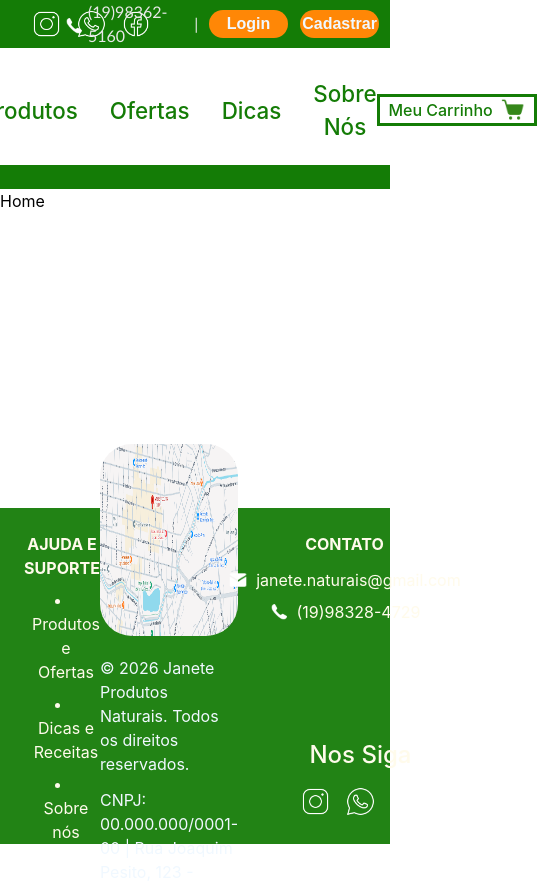
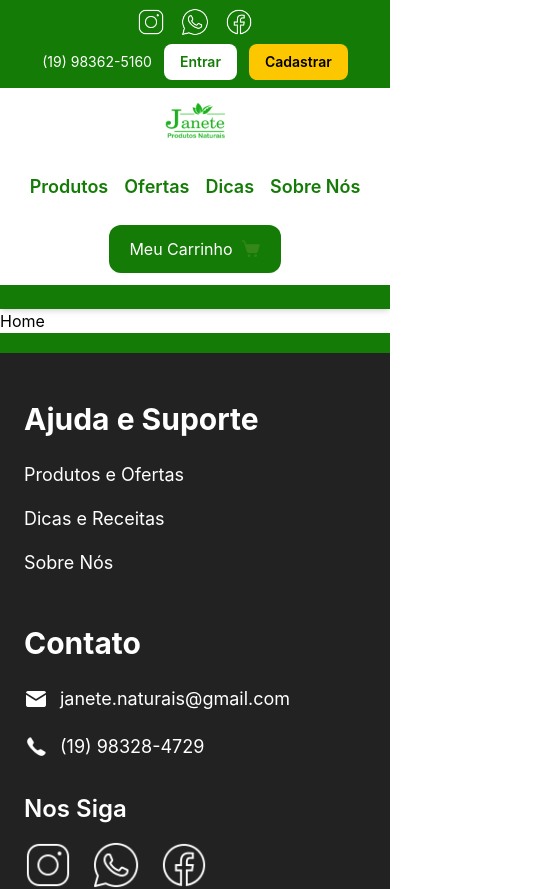
Before and after one commit to SeuByte/JaneteFront, a React (Vite) app in the folder janete-front/: page / in a window 390 px wide. Shown: the top 889 px of the page, 537 px wide, since content can reach past the window. Built offline with nearby package versions, Linux system fonts and the light colour scheme.

Commit message:
Corrigindo responsive

```diff
--- a/janete-front/index.html
+++ b/janete-front/index.html
@@ -1,5 +1,5 @@
 <!doctype html>
-<html lang="en">
+<html lang="pt-br">
   <head>
     <meta charset="UTF-8" />
     <link rel="icon" type="image/svg+xml" href="/favicon.svg" />
--- a/janete-front/src/components/Footer.jsx
+++ b/janete-front/src/components/Footer.jsx
@@ -4,124 +4,87 @@ import reactLogo from '../assets/react.svg'
 import viteLogo from '../assets/vite.svg'
 import heroImg from '../assets/hero.png'
 
-
 import '../footer.css'
 
+function Footer() { // Alterado para Maiúsculo (padrão React)
+    return (
+        <>
+            <footer className="w-full">
+                <div className="bg-[#147C06] h-5"></div>
+                <div className="bg-[#222] text-white">
+                    <div className="max-w-7xl mx-auto px-6 py-12 grid grid-cols-1 md:grid-cols-2 xl:grid-cols-3 gap-12">
 
-
-function footer() {
-
-
-    return (
-
-        <>
-
-
-
-            <div className='backG'>
-
-
-                <div className='footer-left'>
-
-                    <h2 className='text-amber-50 font-bold'>AJUDA E SUPORTE</h2>
-                    <li className='text-amber-50 mt-2 ml-2'>
-                        <ul className='text-amber-50'>Produtos e Ofertas</ul>
+                        {/* Ajuda - Sempre o primeiro (Celular e Desktop) */}
+                        <div className="order-1">
+                            <h2 className="text-3xl font-bold mb-6">
+                                Ajuda e Suporte
+                            </h2>
+                            <ul className="space-y-4 text-lg">
+                                <li className="hover:text-yellow-400 cursor-pointer">
+                                    Produtos e Ofertas
                                 </li>
-
-                    <li className='text-amber-50 mt-2 ml-2'>
-                        <ul className='text-amber-50'>Dicas e Receitas</ul>
+                                <li className="hover:text-yellow-400 cursor-pointer">
+                                    Dicas e Receitas
                                 </li>
-
-                    <li className='text-amber-50 mt-2 ml-2'>
-                        <ul className='text-amber-50'>Sobre nós</ul>
+                                <li className="hover:text-yellow-400 cursor-pointer">
+                                    Sobre Nós
                                 </li>
-
+                            </ul>
                         </div>
 
-                <div className='footer-center'>
-
-                    <a href="https://maps.app.goo.gl/qjCHX4U7MYBDjTjH9">
-                        <img src="./MapaJanete.png" alt="" className='maps' />
-                    </a>
-
-                    <p className='mt-5 text-1xl'>© 2026 Janete Produtos Naturais. Todos os direitos reservados.</p>
-
-                    <p className='mt-3'>CNPJ: 00.000.000/0001-00 | Rua Joaquim Pesito, 123 - Araras, SP.</p>
-
+                        {/* Contato - Segundo no celular, terceiro no Desktop */}
+                        <div className="order-2 xl:order-3">
+                            <h2 className="text-3xl font-bold mb-6">
+                                Contato
+                            </h2>
+                            <div className="space-y-5 text-lg">
+                                <div className="flex items-center gap-3">
+                                    <img src="./emailIcon.png" className="w-6 h-6" />
+                                    <span>janete.naturais@gmail.com</span>
+                                </div>
+                                <div className="flex items-center gap-3">
+                                    <img src="./telIcon.png" className="w-6 h-6" />
+                                    <span>(19) 98328-4729</span>
+                                </div>
                             </div>
 
-
-                <div className='footer-left'>
-
-                    <h2 className='text-amber-50 font-bold'>CONTATO</h2>
-
-                    <div className='flex justify-center items-center mt-3'>
-
-                        <img src="./emailIcon.png" alt="" className='w-5 h-5 mr-2' />
-
-                        <p className='text-amber-50'>janete.naturais@gmail.com</p>
-
+                            <div className="mt-8">
+                                <h3 className="text-2xl font-semibold mb-4">
+                                    Nos Siga
+                                </h3>
+                                <div className="flex gap-5">
+                                    <img src="./Instaicon.png" className="w-12 h-12 hover:scale-110 transition" />
+                                    <img src="./WhatsIcon.png" className="w-12 h-12 hover:scale-110 transition" />
+                                    <img src="./faceIcon.png" className="w-12 h-12 hover:scale-110 transition" />
+                                </div>
+                            </div>
                         </div>
 
-
-                    <div className='flex justify-center items-center mt-2'>
-
-                        <img src="./telIcon.png" alt="" className='w-5 h-5 mr-2' />
-
-                        <p className='text-amber-50'>(19)98328-4729</p>
-
-                    </div>
-
-
-
-
-
-                    {/* O bloco da direita vira um flexbox vertical */}
-                    <div className='footer-right flex flex-col justify-between h-full min-h-[12rem]'>
-
-
-
-                        {/* O mt-auto cria um "pistão" dinâmico que empurra o bloco para o chão do footer, não importa o tamanho da tela */}
-                        <div className='divicons flex flex-col items-center mt-auto gap-2'>
-
-                            <h4 className='text-amber-50 font-medium text-2xl'>Nos Siga</h4>
-
-                            <div className='flex items-center gap-4'>
-                                <img src="./Instaicon.png" alt="Instagram" className='icns-insta' />
-                                <img src="./WhatsIcon.png" alt="WhatsApp" className='icns-whats' />
-                                <img src="./faceIcon.png" alt="Facebook" className='icns-face' />
+                        {/* Mapa - Terceiro no celular, segundo no Desktop */}
+                        <div className="text-center order-3 xl:order-2">
+                            <a href="https://maps.app.goo.gl/qjCHX4U7MYBDjTjH9">
+                                <img
+                                    src="./MapaJanete.png"
+                                    alt="Mapa"
+                                    className="w-full max-w-[420px] mx-auto rounded-xl shadow-lg hover:scale-105 transition"
+                                    />
+                            </a>
+                            <p className="mt-6 text-lg">
+                                © 2026 Janete Produtos Naturais
+                            </p>
+                            <p className="mt-2 text-base">
+                                Rua Joaquim Pesito, 123 - Araras/SP
+                            </p>
+                            <div className="flex justify-center items-center space-x-1 font-bold tracking-wider text-slate-300 flex flex-col gap-4 mt-4">
+                            <span className="text-emerald-600 text-xs font-black">SeuByte &reg;</span>
                             </div>
                         </div>
 
                     </div>
-
-
                 </div>
-            </div>
-
-
-
-
-
-
-
-
-
-
-
-
-
-
-
-
-
-
-        </> // Fecha fragment
-
-
-
-
+            </footer>
+        </>
     )
 }
 
-export default footer;
+export default Footer;
--- a/janete-front/src/components/Navbar.jsx
+++ b/janete-front/src/components/Navbar.jsx
@@ -7,77 +7,84 @@ import heroImg from '../assets/hero.png'
 
 import '../navBar.css'
 
+function NavBar() {
+  return (
+    <>
+      {/* DIV PRINCIPAL QUE ESTAVA SEM FECHAMENTO */}
+      <div className="w-full shadow-md">
 
+        {/* Barra Superior */}
+        <div className="bg-[#147C06] text-white">
+          <div className="max-w-7xl mx-auto px-4 py-2 flex flex-col sm:flex-row justify-between items-center gap-2">
 
-function NavBar() {
+            <div className="flex gap-4">
+              <img src="./Instaicon.png" alt="" className="w-7 h-7 hover:scale-110 transition" />
+              <img src="./WhatsIcon.png" alt="" className="w-7 h-7 hover:scale-110 transition" />
+              <img src="./faceIcon.png" alt="" className="w-7 h-7 hover:scale-110 transition" />
+            </div>
 
+            <div className="flex flex-wrap justify-center items-center gap-3 text-sm md:text-base">
+              <span>(19) 98362-5160</span>
 
-  return (
+              <Link
+                to="/login"
+                className="bg-white text-[#147C06] px-4 py-2 rounded-lg font-semibold hover:shadow-lg"
+              >
+                Entrar
+              </Link>
 
-    <>
+              <Link
+                to="/cadastro"
+                className="bg-yellow-400 text-black px-4 py-2 rounded-lg font-semibold hover:shadow-lg"
+              >
+                Cadastrar
+              </Link>
+            </div>
 
-
-
-      <div className='navebar'>
-        <div className='divicons'>
-          <img src="./Instaicon.png" alt="" className='icns-insta' />
-          <img src="./WhatsIcon.png" alt="" className='icns-whats' />
-          <img src="./faceIcon.png" alt="" className='icns-face' />
-        </div>
-        <div className='navgate'>
-          <img src="./telIcon.png" alt="" className='w-5 h-5 mr-1 mt-1' />
-          <h4 className='aga4'>(19)98362-5160</h4>
-          <h4 className='aga4'>| </h4>
-          <button className='btnave'>Login</button>
-          <button className='btnave'>Cadastrar</button>
           </div>
         </div>
 
-      <div className='ctnpae'>
-        <img src="/JaneteIcon.png" alt="" className='fotoJana' />
+        {/* Principal */}
+        <div className="max-w-7xl mx-auto px-1 py-1 flex flex-col lg:flex-row items-center justify-between gap-6">
 
+          <img
+            src="/JaneteIcon.png"
+            alt="Janete Naturais"
+            className="w-24 sm:w-32 md:w-40"
+          />
 
-        <div className='chubagui flex-1 text-center text-[#147C06] font-medium flex justify-center items-center gap-8'>
-            <h3 className='aga3nav'>Produtos</h3>
-            <h3 className='aga3nav'>Ofertas</h3>
-            <h3 className='aga3nav'>Dicas</h3>
-            <h3 className='aga3nav'>Sobre Nós</h3>
+          <nav className="flex flex-wrap justify-center gap-4 md:gap-8 text-lg font-semibold text-[#147C06]">
+            {/* Adicionado o atributo 'to' para evitar erros */}
+            <Link to="/produtos" className="hover:text-yellow-500 transition">
+              Produtos
+            </Link>
+
+            <Link to="/ofertas" className="hover:text-yellow-500 transition">
+              Ofertas
+            </Link>
+
+            <Link to="/dicas" className="hover:text-yellow-500 transition">
+              Dicas
+            </Link>
+
+            <Link to="/sobre" className="hover:text-yellow-500 transition">
+              Sobre Nós
+            </Link>
+          </nav>
+
+          <button className="flex items-center gap-2 bg-[#147C06] text-white px-5 py-3 rounded-xl hover:scale-105 transition">
+            Meu Carrinho
+            <img src="/carIcon.png" className="w-5 h-5" alt="Carrinho" />
+          </button>
+
         </div>
 
 
-          <div className='dentroCarrinho text-center text-[#147C06] font-medium'>
-            <button className='carrInho'>Meu Carrinho
-              <img src="/carIcon.png" alt="" className='fotoCar' />
-            </button>
-          </div>
-      </div>
+        <div className='bg-[#147C06] mt-2 h-6 w-full'></div>
 
-      <div className='bg-[#147C06] mt-2 h-6 w-full'>
-      </div>
-
-
-
-
-
-
-
-
-
-
-
-
-
-
-
-
-
-
-    </> // Fecha fragment
-
-
-
-
+      </div> {/* <--- ESSA FOI A DIV QUE FECHEI AQUI */}
+    </>
   )
 }
 
-export default NavBar;
+export default NavBar
```
Lines whose indentation alone changed are shown as unchanged.
